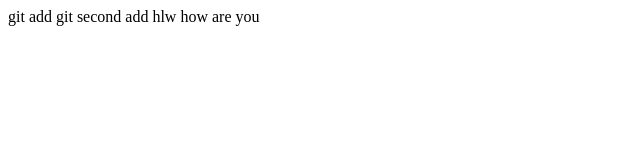
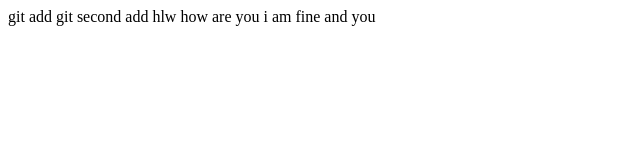
Before and after one commit to Mahasethmanish987/learn-git, a plain HTML site: page index.html in a window 1280 px wide. Shown: the whole page, without its empty margins (0-640 px from the left). Drawn offline with Linux system fonts and the light colour scheme.

Commit message:
third commit

```diff
--- a/index.html
+++ b/index.html
@@ -10,5 +10,6 @@
     git second add
 
     hlw how are you
+    i am fine and you
 </body>
 </html>
```
